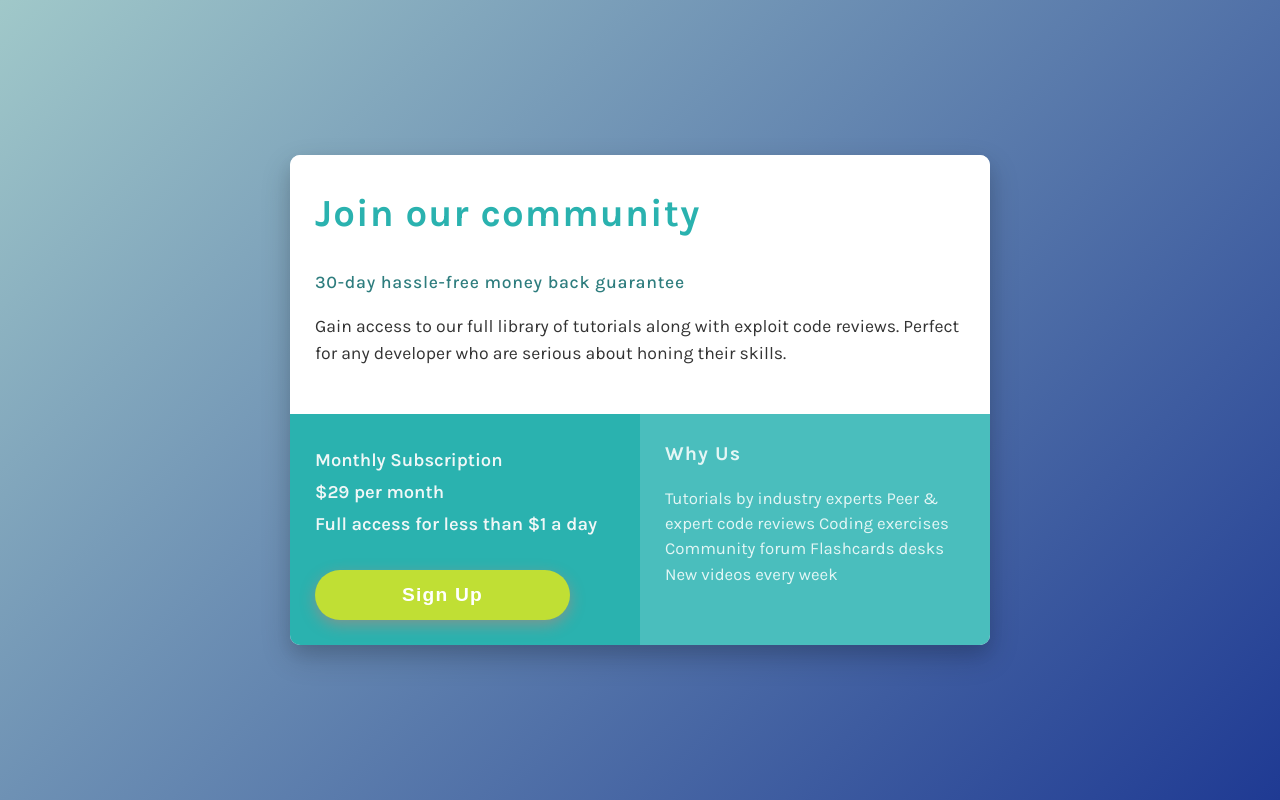
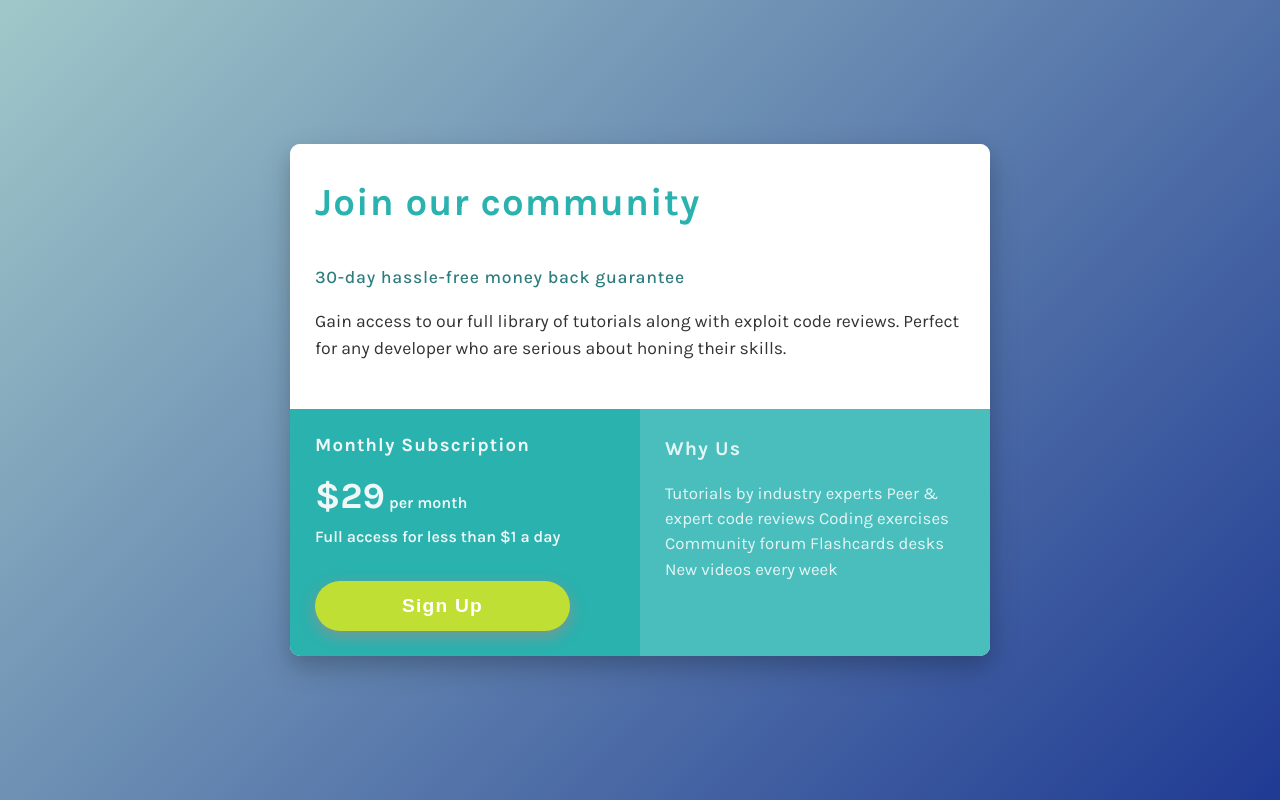
Before and after one commit to ben-webdevtech/Single-price-grid-component, a plain HTML site: page index.html in a window 1280 px wide. Drawn offline with Linux system fonts and the light colour scheme.

Commit message:
Final touch made

```diff
--- a/index.html
+++ b/index.html
@@ -12,16 +12,16 @@
 
 </head>
 <body>
-    <div class="container">
-        <div class="white-box">
+    <article class="container">
+        <main class="white-box">
             <h1>Join our community</h1>
             <p>30-day hassle-free money back guarantee</p>
             <p>Gain access to our full library of tutorials along with exploit code reviews.
             Perfect for any developer who are serious about honing their skills.</p>
-        </div>
+        </main>
         <div class="price-box">
-            <p>Monthly Subscription</p>
-            <p>$29 <span>per month</span></p>
+            <h3>Monthly Subscription</h3>
+            <p><span class="price">$29</span> per month</p>
             <p>Full access for less than $1 a day</p>
             <button>Sign Up</button>
         </div>
@@ -35,7 +35,7 @@
             New videos every week
             </p>
         </div>
-    </div>
+    </article>
 
 </body>
 </html>
--- a/style.css
+++ b/style.css
@@ -69,15 +69,14 @@ h1 + p {
     grid-area: price-box;
     background-color: hsl(179, 62%, 43%);
     color: #f0f7f7;
-    padding: 25px;
-
+    padding:  25px;
 
 }
 
 .price-box p {
     margin: 10px 0;
     font-weight: 600;
-    font-size: 1.15rem;
+    font-size: 1rem;
 }
 
 .price-box .price {
@@ -125,7 +124,7 @@ button:hover {
     line-height: 1.5;
 }
 
-.features-box h3 {
+h3 {
     margin-top: 0;
     margin-bottom: 18px;
     font-weight: 700;
```
